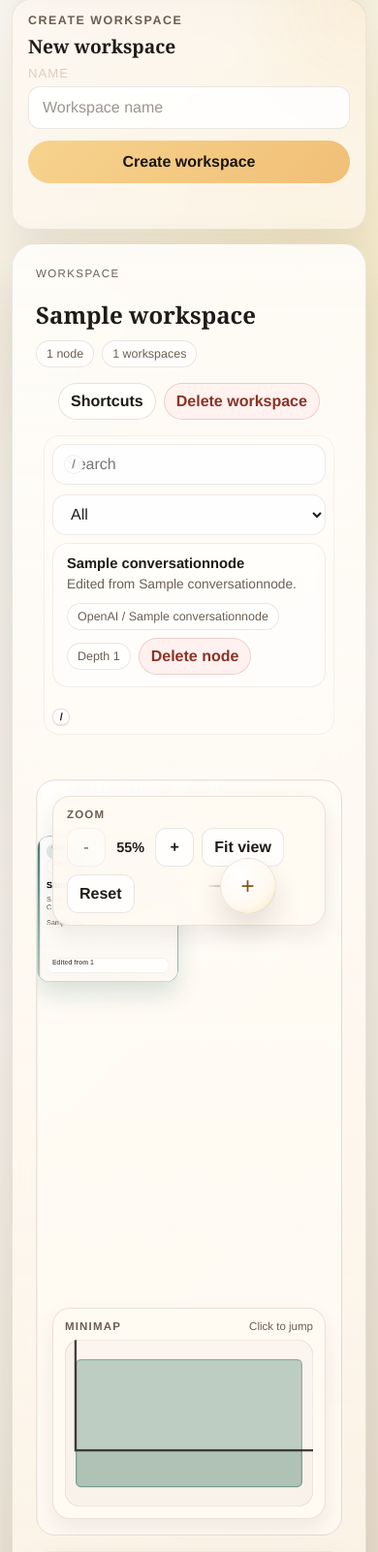
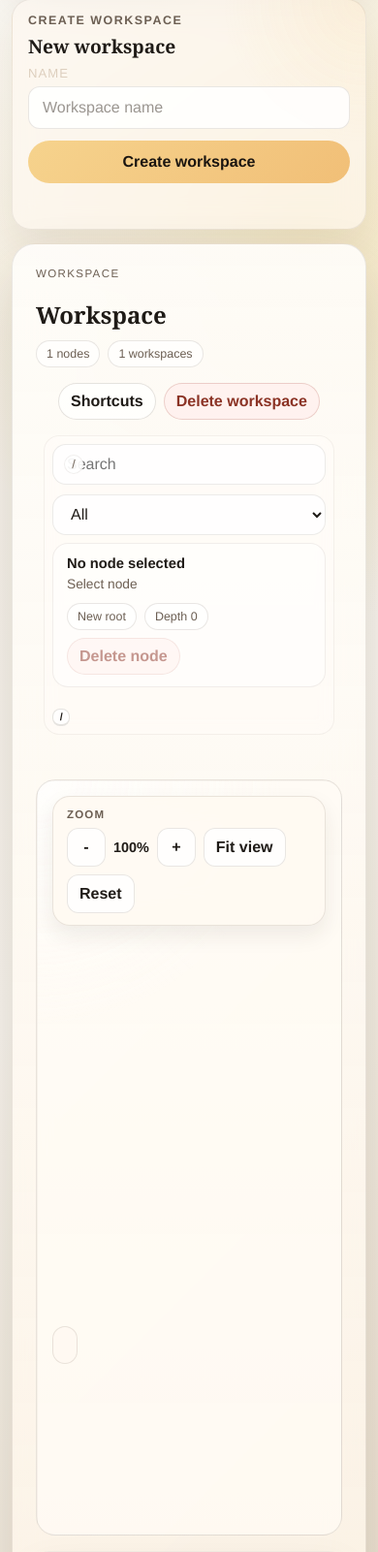
Before and after one commit to Howardleejhenhao/Generative-AI-LLM-Tree, a Django app: a page that uses tree_ui/templates/tree_ui/base.html in a window 390 px wide. Shown: the part 235-1836 px from the top of the page at 97% size. Run offline with Django 5.2, Linux system fonts and the light colour scheme; tables that the repository leaves empty hold one stand-in row (values such as "Sample post").

Commit message:
style: remove minimap and tighten graph cards

```diff
--- a/tree_ui/static/tree_ui/css/app.css
+++ b/tree_ui/static/tree_ui/css/app.css
@@ -1461,75 +1461,6 @@ body:has(.chat-page-immersive) .page-shell {
   color: var(--muted);
 }
 
-.graph-minimap {
-  position: absolute;
-  right: 16px;
-  bottom: 16px;
-  z-index: 2;
-  display: grid;
-  gap: 8px;
-  width: 220px;
-  padding: 12px;
-  border-radius: 18px;
-  border: 1px solid rgba(74, 58, 40, 0.12);
-  background: rgba(255, 250, 242, 0.92);
-  box-shadow: 0 14px 30px rgba(49, 37, 22, 0.12);
-  backdrop-filter: blur(16px);
-}
-
-.graph-minimap[hidden] {
-  display: none;
-}
-
-.graph-minimap-header {
-  display: flex;
-  justify-content: space-between;
-  gap: 12px;
-  align-items: center;
-}
-
-.graph-minimap-header .graph-controls-label {
-  margin: 0;
-}
-
-.graph-minimap-meta {
-  font-size: 0.72rem;
-  color: var(--muted);
-}
-
-.graph-minimap-svg {
-  display: block;
-  width: 100%;
-  height: auto;
-  border-radius: 14px;
-  cursor: pointer;
-}
-
-.graph-minimap-surface {
-  fill: rgba(248, 243, 234, 0.94);
-  stroke: rgba(74, 58, 40, 0.12);
-}
-
-.graph-minimap-node {
-  fill: rgba(34, 34, 34, 0.18);
-  stroke: rgba(34, 34, 34, 0.18);
-}
-
-.graph-minimap-node[data-provider="openai"] {
-  fill: rgba(22, 93, 74, 0.32);
-  stroke: rgba(22, 93, 74, 0.5);
-}
-
-.graph-minimap-node[data-provider="gemini"] {
-  fill: rgba(147, 95, 16, 0.28);
-  stroke: rgba(147, 95, 16, 0.46);
-}
-
-.graph-minimap-viewport {
-  fill: rgba(255, 255, 255, 0.18);
-  stroke: rgba(31, 27, 23, 0.82);
-  stroke-width: 2;
-}
 
 .graph-controls-row {
   display: flex;
@@ -1692,20 +1623,6 @@ body:has(.chat-page-immersive) .page-shell {
 
 .quick-start-copy {
   line-height: 1.5;
-}
-
-.graph-hint {
-  position: absolute;
-  right: 16px;
-  bottom: 192px;
-  margin: 0;
-  padding: 8px 12px;
-  border-radius: 999px;
-  background: rgba(255, 250, 242, 0.88);
-  border: 1px solid rgba(74, 58, 40, 0.12);
-  color: var(--muted);
-  font-size: 0.82rem;
-  pointer-events: none;
 }
 
 .graph-status {
@@ -2389,16 +2306,15 @@ body:has(.chat-page-immersive) .page-shell {
     rgba(255, 251, 245, 0.78);
 }
 
-.graph-controls,
-.graph-minimap {
+.graph-controls {
   box-shadow: 0 10px 22px rgba(49, 37, 22, 0.08);
 }
 
 .graph-node {
   position: absolute;
   overflow: hidden;
-  padding: 14px 16px 16px;
-  border-radius: 22px;
+  padding: 12px 14px 14px;
+  border-radius: 20px;
   background:
     linear-gradient(180deg, rgba(255, 255, 255, 0.96), rgba(252, 248, 241, 0.9));
   box-shadow: 0 12px 26px rgba(49, 37, 22, 0.1);
@@ -2430,11 +2346,11 @@ body:has(.chat-page-immersive) .page-shell {
 }
 
 .graph-node-topline {
-  margin-bottom: 12px;
+  margin-bottom: 10px;
 }
 
 .graph-node-footer {
-  margin-top: 14px;
+  margin-top: 12px;
 }
 
 .graph-node-provider,
@@ -2443,10 +2359,10 @@ body:has(.chat-page-immersive) .page-shell {
 .chat-context-flag {
   display: inline-flex;
   align-items: center;
-  min-height: 28px;
-  padding: 0 10px;
+  min-height: 24px;
+  padding: 0 8px;
   border-radius: 999px;
-  font-size: 0.76rem;
+  font-size: 0.72rem;
   font-weight: 700;
 }
 
@@ -2472,20 +2388,23 @@ body:has(.chat-page-immersive) .page-shell {
 }
 
 .graph-node-title {
-  margin-bottom: 8px;
+  margin-bottom: 6px;
+  font-size: 0.98rem;
   line-height: 1.2;
 }
 
 .graph-node-meta {
-  margin-bottom: 12px;
+  margin-bottom: 10px;
+  font-size: 0.77rem;
+  letter-spacing: 0.06em;
 }
 
 .graph-node-summary {
   display: -webkit-box;
-  min-height: 4.65em;
+  min-height: 3.15em;
   overflow: hidden;
   -webkit-box-orient: vertical;
-  -webkit-line-clamp: 3;
+  -webkit-line-clamp: 2;
 }
 
 kbd {
@@ -2912,13 +2831,6 @@ kbd {
     align-items: stretch;
   }
 
-  .graph-minimap {
-    left: 16px;
-    right: 16px;
-    width: auto;
-    bottom: 16px;
-  }
-
   .graph-controls-row {
     flex-wrap: wrap;
   }
@@ -2928,11 +2840,6 @@ kbd {
     bottom: 176px;
   }
 
-  .graph-hint {
-    max-width: calc(100% - 32px);
-    bottom: 126px;
-  }
-
   .hero-compact .hero-meta {
     grid-template-columns: 1fr;
   }
--- a/tree_ui/static/tree_ui/js/app.js
+++ b/tree_ui/static/tree_ui/js/app.js
@@ -1,6 +1,5 @@
 import { postJSON } from "./api.js?v=20260322-single-confirm-delete";
 import { getNodeBounds, renderCanvas } from "./canvas.js?v=20260322-single-confirm-delete";
-import { createMinimapController } from "./minimap.js?v=20260322-single-confirm-delete";
 import { syncModelOptions } from "./model-options.js?v=20260322-single-confirm-delete";
 import { createViewportController } from "./viewport.js?v=20260322-single-confirm-delete";
 
@@ -64,21 +63,9 @@ const confirmDialogCancel = document.getElementById("confirm-dialog-cancel");
 const confirmDialogConfirm = document.getElementById("confirm-dialog-confirm");
 const csrfToken = document.getElementById("csrf-token").value;
 let latestViewportState = null;
-let minimap = null;
 let activeLineageIds = new Set();
 let matchedNodeIds = new Set(payload.nodes.map((node) => String(node.id)));
 let pendingConfirmation = null;
-
-function syncMinimap() {
-  if (!minimap) {
-    return;
-  }
-
-  minimap.update({
-    nodes: payload.nodes,
-    viewportState: latestViewportState,
-  });
-}
 
 function handleViewportChange(viewportState) {
   latestViewportState = viewportState;
@@ -87,7 +74,6 @@ function handleViewportChange(viewportState) {
   zoomOutButton.disabled = !viewportState.hasNodes || !viewportState.canZoomOut;
   zoomInButton.disabled = !viewportState.hasNodes || !viewportState.canZoomIn;
   zoomResetButton.disabled = !viewportState.hasNodes || viewportState.percent === 100;
-  syncMinimap();
   updateQuickCreatePosition();
 }
 
@@ -95,9 +81,6 @@ const nodesById = new Map(payload.nodes.map((node) => [String(node.id), node]));
 let selectedNodeId = String(payload.nodes[0]?.id || "");
 
 const viewport = createViewportController({ onChange: handleViewportChange });
-minimap = createMinimapController({
-  onNavigate: (point) => viewport.centerOnPoint(point),
-});
 
 workspaceName.textContent = payload.workspace.name;
 
@@ -433,7 +416,6 @@ function mergeNode(nextNode) {
 
 function handleCanvasMetricsChange(metrics) {
   viewport.setCanvasMetrics(metrics, payload.nodes.length > 0);
-  syncMinimap();
   updateQuickCreatePosition();
 }
 
--- a/tree_ui/templates/tree_ui/base.html
+++ b/tree_ui/templates/tree_ui/base.html
@@ -5,7 +5,7 @@
     <meta charset="utf-8">
     <meta name="viewport" content="width=device-width, initial-scale=1">
     <title>{% block title %}LLM-Tree{% endblock %}</title>
-    <link rel="stylesheet" href="{% static 'tree_ui/css/app.css' %}?v=20260322-final-workspace-polish">
+    <link rel="stylesheet" href="{% static 'tree_ui/css/app.css' %}?v=20260322-no-minimap">
   </head>
   <body>
     <div class="page-shell">
--- a/tree_ui/templates/tree_ui/index.html
+++ b/tree_ui/templates/tree_ui/index.html
@@ -114,13 +114,6 @@
             <button class="graph-control-button graph-control-button-reset" id="graph-zoom-reset" type="button">Reset</button>
           </div>
         </div>
-        <section class="graph-minimap" id="graph-minimap" hidden>
-          <div class="graph-minimap-header">
-            <p class="graph-controls-label">Minimap</p>
-            <span class="graph-minimap-meta">Click to jump</span>
-          </div>
-          <svg class="graph-minimap-svg" id="graph-minimap-svg" viewBox="0 0 220 148" aria-label="Graph minimap"></svg>
-        </section>
         <section class="graph-quick-create" id="graph-quick-create" hidden data-open="false" aria-label="Quick child node creation">
           <button
             class="graph-quick-create-toggle"
@@ -207,7 +200,6 @@
           <div class="graph-nodes" id="graph-nodes"></div>
         </div>
         <p class="graph-status" id="graph-status" data-node-position-url-template="{% url 'update_node_position' graph_payload.workspace.slug 999999 %}" role="status" aria-live="polite"></p>
-        <p class="graph-hint" id="graph-hint">Drag nodes. Drag canvas to pan.</p>
       </div>
       <section class="graph-action-dock">
         <form class="graph-action-form composer-form" id="node-form" data-node-create-url="{% url 'create_workspace_node' graph_payload.workspace.slug %}">
@@ -314,5 +306,5 @@
   </section>
 
   {{ graph_payload|json_script:"graph-payload" }}
-  <script type="module" src="{% static 'tree_ui/js/app.js' %}?v=20260322-single-confirm-delete"></script>
+  <script type="module" src="{% static 'tree_ui/js/app.js' %}?v=20260322-no-minimap"></script>
 {% endblock %}
```
Also changed, not shown: tree_ui/tests.py (+2 -5 lines).
